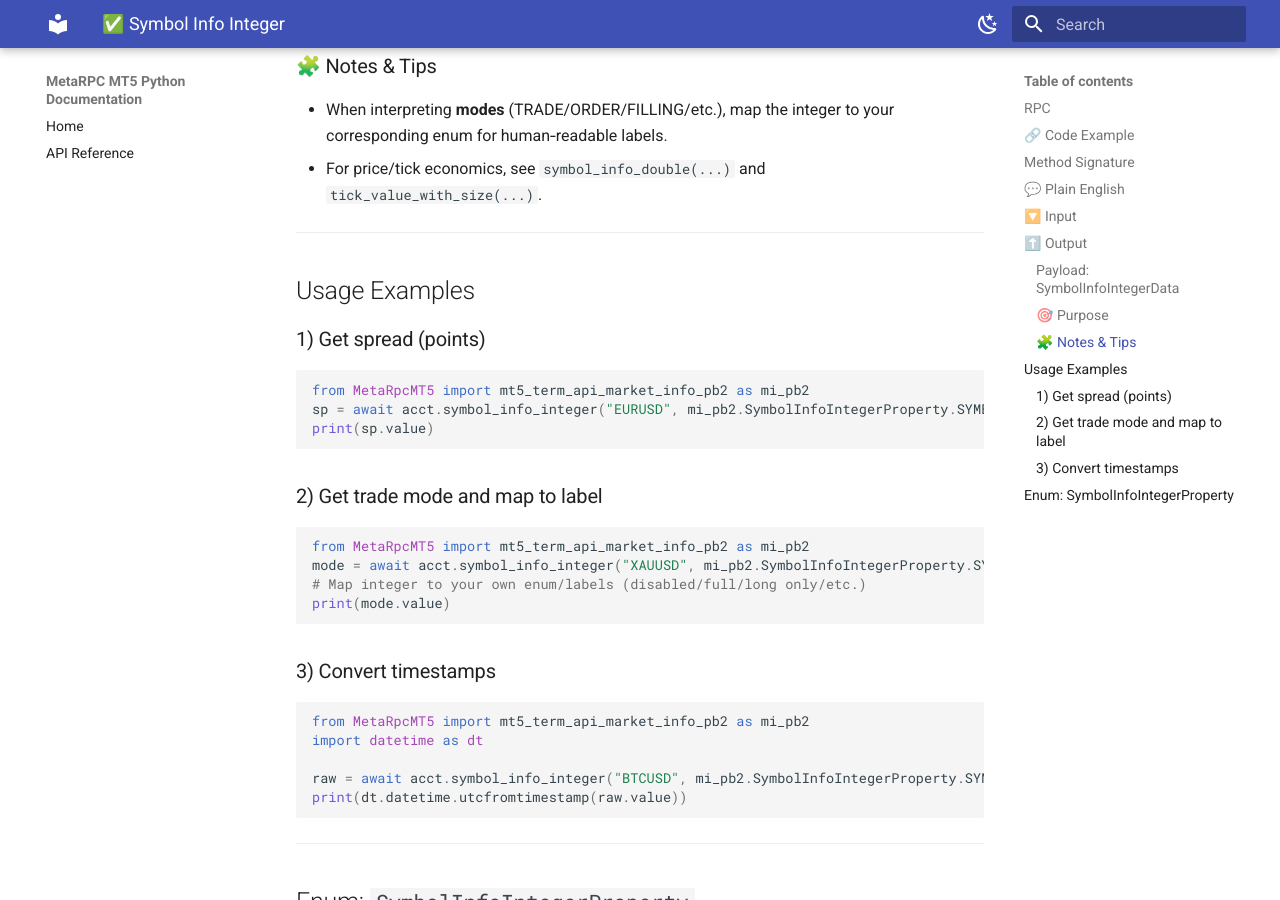
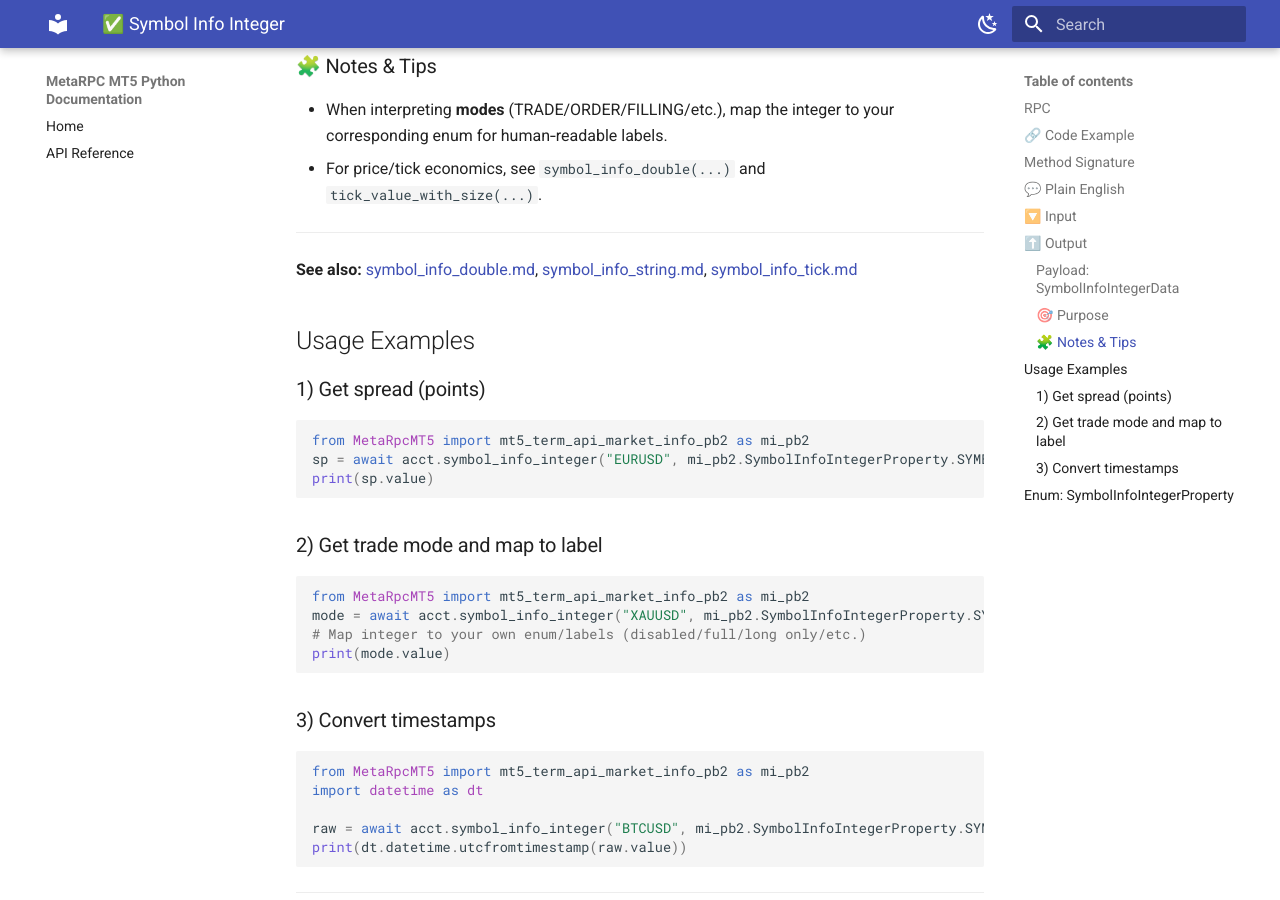
Before and after one commit to MetaRPC/PyMT5, an MkDocs documentation site: the page built from docs/MT5Account/Symbols_and_Market/symbol_info_integer.md, in a window 1280 px wide and 900 px high, scrolled down 2451 px. Built offline with MkDocs 1.6.1 and Material for MkDocs 9.7.7, drawn with Linux system fonts in a browser that asks for light colours.

Commit message:
Update symbol_info_integer.md

```diff
--- a/docs/MT5Account/Symbols_and_Market/symbol_info_integer.md
+++ b/docs/MT5Account/Symbols_and_Market/symbol_info_integer.md
@@ -94,6 +94,8 @@ async def symbol_info_integer(
 
 ---
 
+**See also:** [symbol\_info\_double.md](./symbol_info_double.md), [symbol\_info\_string.md](./symbol_info_string.md), [symbol\_info\_tick.md](./symbol_info_tick.md)
+
 ## Usage Examples
 
 ### 1) Get spread (points)
```
